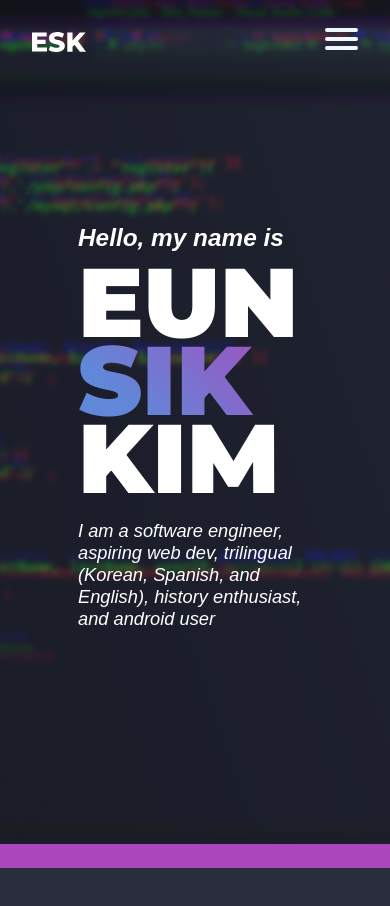
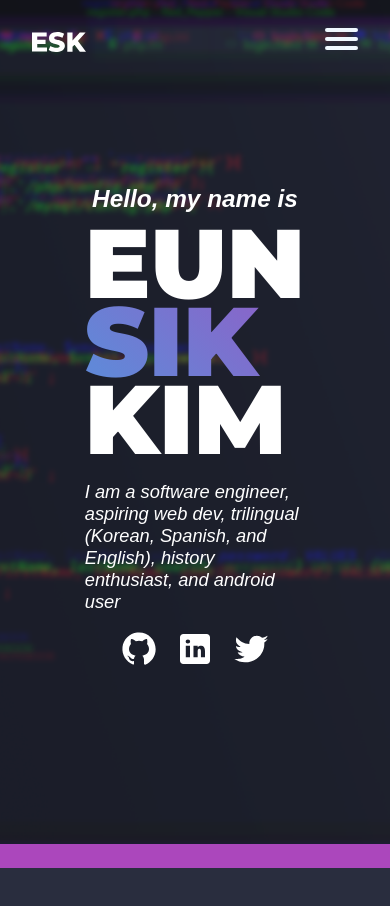
Before and after one commit to eunsikim/kimeunsik-dot-com, a plain HTML site: page index.html in a window 390 px wide. Shown: the top 906 px of the page. Drawn offline with Linux system fonts and the light colour scheme; a web font is replaced by a local one.

Commit message:
Added social bar and fixed gradient

```diff
--- a/css/styles.css
+++ b/css/styles.css
@@ -15,7 +15,7 @@
 }
 
 .background-one{
-    background: url('../img/background-4.png');
+    background: url('../img/bg-1.png');
 
     background-attachment: fixed;
     background-position: center;
@@ -123,17 +123,6 @@
 }
 
 
-@media (max-width: 768px){
-    .menu{
-        display: none;
-    }
-
-    .hamburger{
-        display: block;
-    }
-
-
-}
 
 
 
@@ -159,13 +148,28 @@
 }
 
 .content-right{
-    padding: 0 20% 0 20%;
+    padding: 0 5% 0 20%;
+    width: 100%;
     height: 100vh;
-    width: 100%;
+    display: flex;
+    flex-direction: row;
+    align-items: center;
+    justify-content: space-between;
+}
+
+.content{
+}
+
+.social-bar{
     display: flex;
     flex-direction: column;
-    justify-content: center;
+    gap:1rem;
 }
+
+.social-bar__icon{
+    height: 3rem;
+}
+
 
 .square{
     height: 100vh;
@@ -207,12 +211,6 @@
     font-size: min(26vw, 8rem);
 }
 
-.gradient{
-    background-image: linear-gradient(45deg, #6188d8 10%, #ab47bc 30%);
-    -webkit-background-clip: text;
-    background-clip: text;
-    color:transparent;
-}
 
 .test{
     margin-top: 23px;
@@ -227,27 +225,7 @@
     line-height: 2;
 }
 
-@media (max-device-height: 768px) and (orientation: landscape){
-    .font-s-1{
-        font-size: min(4vh, 1.5rem);
-    }
 
-    .font-s-2{
-        font-size: min(1.3vw, 2rem);
-    }
-
-    .font-s-8{
-        font-size: min(20vh, 8rem);
-    }
-    .test{
-        margin-top: 10px;
-        /* line-height: 80%; */
-        max-width: 320px;
-    }
-    .content-right{
-        padding-top: 20px;
-    }
-}
 
 
 
@@ -308,14 +286,62 @@
 }
 
 .font--color-gradient{
-    background-image: linear-gradient(45deg, #6188d8 20%, #ab47bc);
+    background-image: linear-gradient(45deg, #6188d8 1rem, #ab47bc 20rem);
     -webkit-background-clip: text;
     background-clip: text;
     color:transparent;
 }
 
+@media (max-width: 768px){
+    .menu{
+        display: none;
+    }
 
-@media (max-width: 915px) and (orientation: landscape){
+    .hamburger{
+        display: block;
+    }
+
+    .content-right{
+        flex-direction: column;
+        justify-content: center;
+        padding: 0;
+        align-items: center;
+    }
+    .content{
+        align-items: center;
+        display: flex;
+        flex-direction: column;
+        width:min-content;
+    }
+    .social-bar{
+        flex-direction: row;
+        margin-top: 1rem;
+    }
+    .social-bar__icon{
+        height: 2.5rem;
+    }
+}
+
+@media (max-device-height: 915px) and (orientation: landscape){
+    .font-s-1{
+        font-size: min(4vh, 1.5rem);
+    }
+
+    .font-s-2{
+        font-size: min(1.3vw, 2rem);
+    }
+
+    .font-s-8{
+        font-size: min(20vh, 8rem);
+    }
+    .test{
+        margin-top: 10px;
+        /* line-height: 80%; */
+        max-width: 320px;
+    }
+    .content-right{
+        padding-top: 20px;
+    }
     .my-name{
         display: flex;
     }
@@ -336,4 +362,13 @@
     .logo{
         height: min(5vh, 2rem);
     }
+
+    .social-bar__icon{
+        height: 2.5rem;
+    }
+
+    .font--color-gradient{
+        /* background-image: linear-gradient(45deg, #6188d8 0px, #ab47bc 600px); */
+    }
+
 }
--- a/index.html
+++ b/index.html
@@ -39,6 +39,7 @@
 
             </nav>
             <div class="content-right">
+                <div class="content">
                     <h1 class="font--Sansita font--w-black font--size-2 font--line-height-2">Hello, my name is</h1>
                     <div class="my-name">
                         <h1 class="font--Montserrat font--normal font--w-black font--size-3 font--line-height-80p">EUN</h1>
@@ -49,6 +50,12 @@
                         <p class="font--size-1">I am a software engineer, aspiring web dev, trilingual (Korean, Spanish, and English), history enthusiast, and android user</p>
                     </div>
                 </div>
+                <div class="social-bar">
+                    <img src="./img/icons/github.svg" class="social-bar__icon"/>
+                    <img src="./img/icons/linkedin.svg" class="social-bar__icon"/>
+                    <img src="./img/icons/twitter.svg" class="social-bar__icon"/>
+                </div>
+            </div>
         </section>
         <section class="section-Content background-two">
             <div class="divider"></div>
```
Also changed, not shown: img/background-1.png (deleted), img/background-2.png (deleted), img/background-3.png (deleted), img/bg-1.png (renamed from img/background-4.png), img/icons/github.svg (added), img/icons/link.svg (added), img/icons/linkedin.svg (added), img/icons/mail.svg (added), img/icons/twitter.svg (added). Lines whose indentation alone changed are shown as unchanged.
